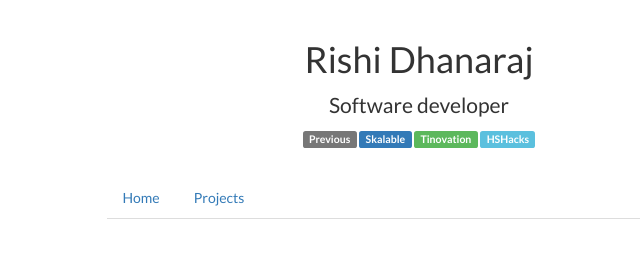
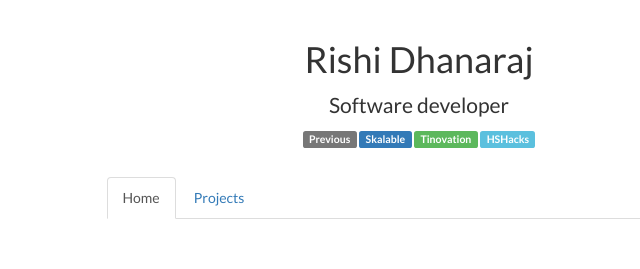
Before and after one commit to rdhanaraj/rdhanaraj.github.io, a plain HTML site: page index.html in a window 1280 px wide. Shown: the top 269 px of the page, 221-861 px from the left. Drawn offline with nearby package versions, Linux system fonts and the light colour scheme.

Commit message:
Hotfix 1

```diff
--- a/index.html
+++ b/index.html
@@ -31,7 +31,7 @@
         </div>
 
         <ul class="nav nav-tabs" style="margin-bottom: 15px;">
-          <li><a href="#home" class="active" data-toggle="tab">Home</a></li>
+          <li class="active"><a href="#home" data-toggle="tab">Home</a></li>
           <li><a href="#projects" data-toggle="tab">Projects</a></li>
         </ul>
 
```
